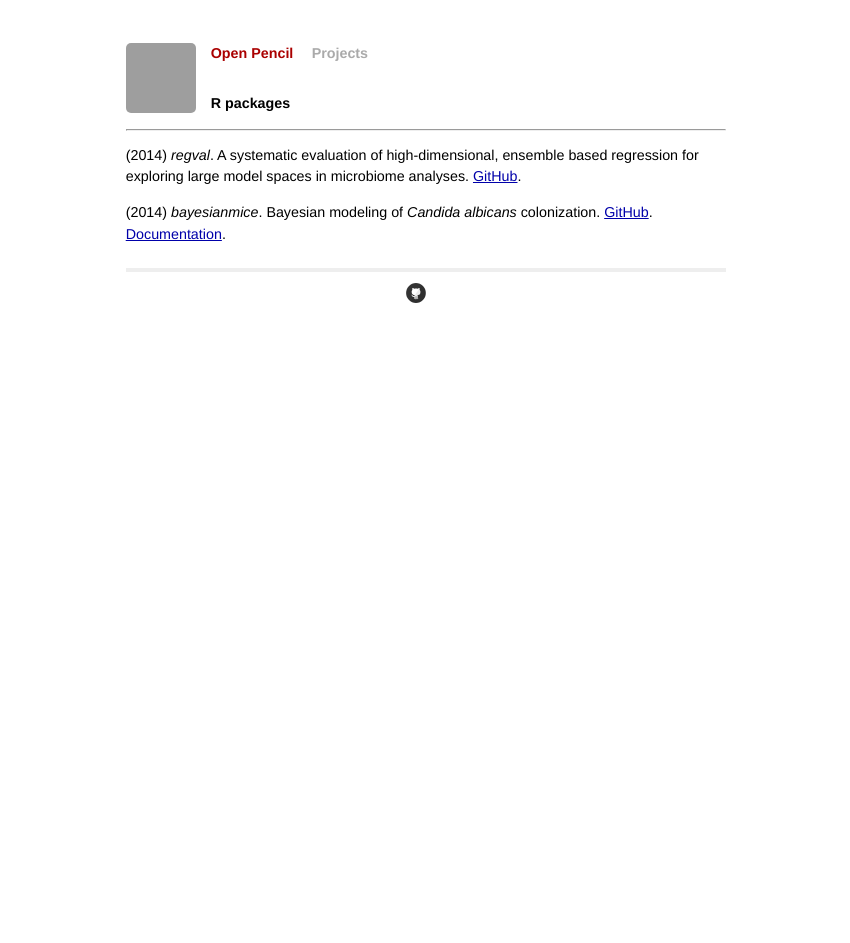
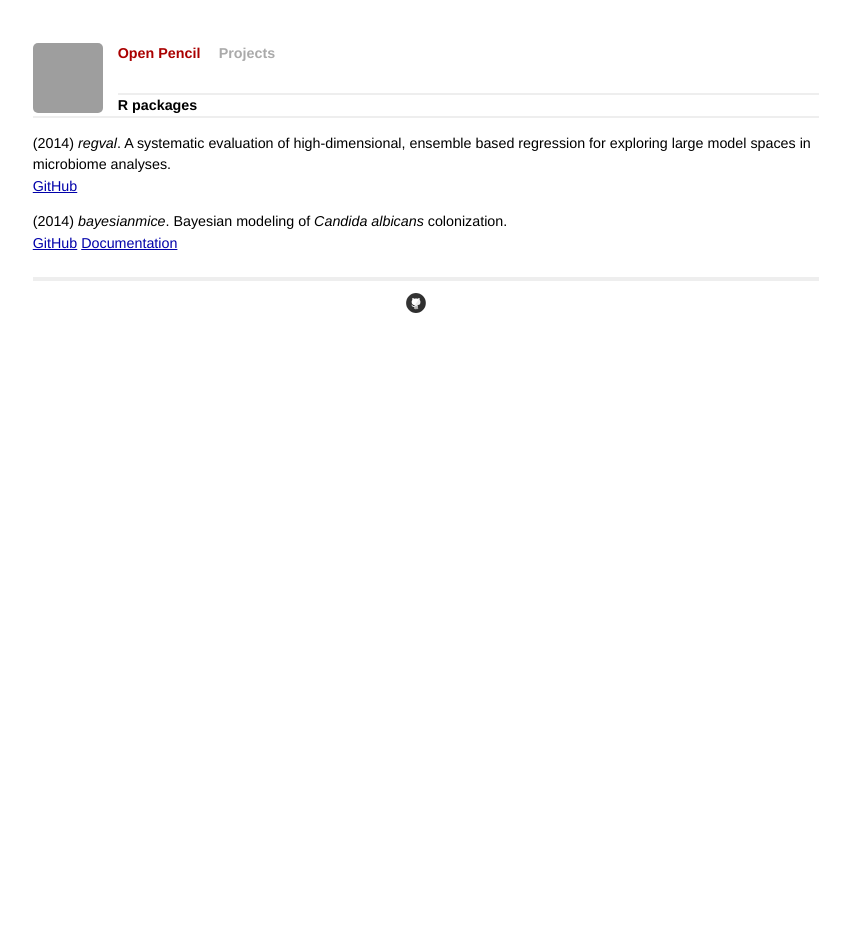
Before and after one commit to ARYANKAUSHIK/openpencil.github.io, a Jekyll site: the page built from projects.md, in a window 1280 px wide. Shown: the whole page, without its empty margins (214-1064 px from the left). Built offline with Jekyll 4.4.1, drawn with Linux system fonts in a browser that asks for light colours; Markdown is read by kramdown in place of the engine named in the settings; grey boxes are pictures that could not be loaded.

Commit message:
minor fixes

```diff
--- a/_config.yml
+++ b/_config.yml
@@ -3,6 +3,7 @@
 name: Open Pencil
 url: http://openpencil.github.io
 description: Code. Documentation. Research.
+avatar: https://avatars3.githubusercontent.com/u/1999668?v=2&s=70
 
 # Conversion
 markdown: rdiscount
--- a/_layouts/default.html
+++ b/_layouts/default.html
@@ -22,7 +40,7 @@ var WRInitTime=(new Date()).getTime();
 
 <div class="site">
   <div class="title">
-    <a href="{{ site.baseurl }}/" class="site-avatar"><img src="https://avatars3.githubusercontent.com/u/1999668?v=2&s=70" /></a>
+    <a href="{{ site.baseurl }}/" class="site-avatar"><img src="{{ site.avatar }}" /></a>
     <a href="{{ site.baseurl }}/">Open Pencil</a>
     <a class="extra" href="/projects.html">Projects</a>
   </div>
--- a/css/screen.css
+++ b/css/screen.css
@@ -48,10 +48,32 @@ a:visited {
   color: #a0a;
 }
 
+/**Horizontal rules **/
+hr {
+  background-color: #eeeeee;
+  height: 2px;
+  border: 0;
+  }
+
 table {
   font-size: inherit;
   font: 100%;
+  width:100%;
+  font-family: Monaco, "Courier New", monospace;
+  vertical-align:middle;
+  border:1px solid #e5e5e5;
+  border-width:1px 0px 1px 0px;
+  padding:10px;
+  column-rule-color:#e5e5e5;
 }
+
+code.has-jax {
+  font: inherit;
+  font-size: 100%;
+  background: inherit;
+  border: inherit;
+  }
+
 
 /*****************************************************************************/
 /*
@@ -87,7 +109,7 @@ ul.posts {
 .site {
   font-size: 110%;
   text-align: justify;
-  width: 42em;
+  width: 55em;
   margin: 3em auto 2em auto;
   line-height: 1.5em;
 }
--- a/projects.md
+++ b/projects.md
@@ -2,13 +2,12 @@
 layout: default
 title: Projects
 ---
-
-# R packages
+---
+### R packages
 ***
 
-(2014) _regval_. A systematic evaluation of high-dimensional, ensemble based regression for exploring large model spaces in microbiome analyses.
-[GitHub](https://github.com/openpencil/regeval).
+(2014) _regval_. A systematic evaluation of high-dimensional, ensemble based regression for exploring large model spaces in microbiome analyses. <br/>
+[GitHub](https://github.com/openpencil/regeval)
 
-(2014) _bayesianmice_. Bayesian modeling of _Candida albicans_ colonization.
-[GitHub](https://github.com/openpencil/bayesianmice).
-[Documentation](https://openpencil.github.io/bayesianmice).
+(2014) _bayesianmice_. Bayesian modeling of _Candida albicans_ colonization.  <br/>
+[GitHub](https://github.com/openpencil/bayesianmice) [Documentation](https://openpencil.github.io/bayesianmice)
```
Also changed, not shown: other parts of _layouts/default.html (+18 -0 lines), index.md (+1 -0 lines).
